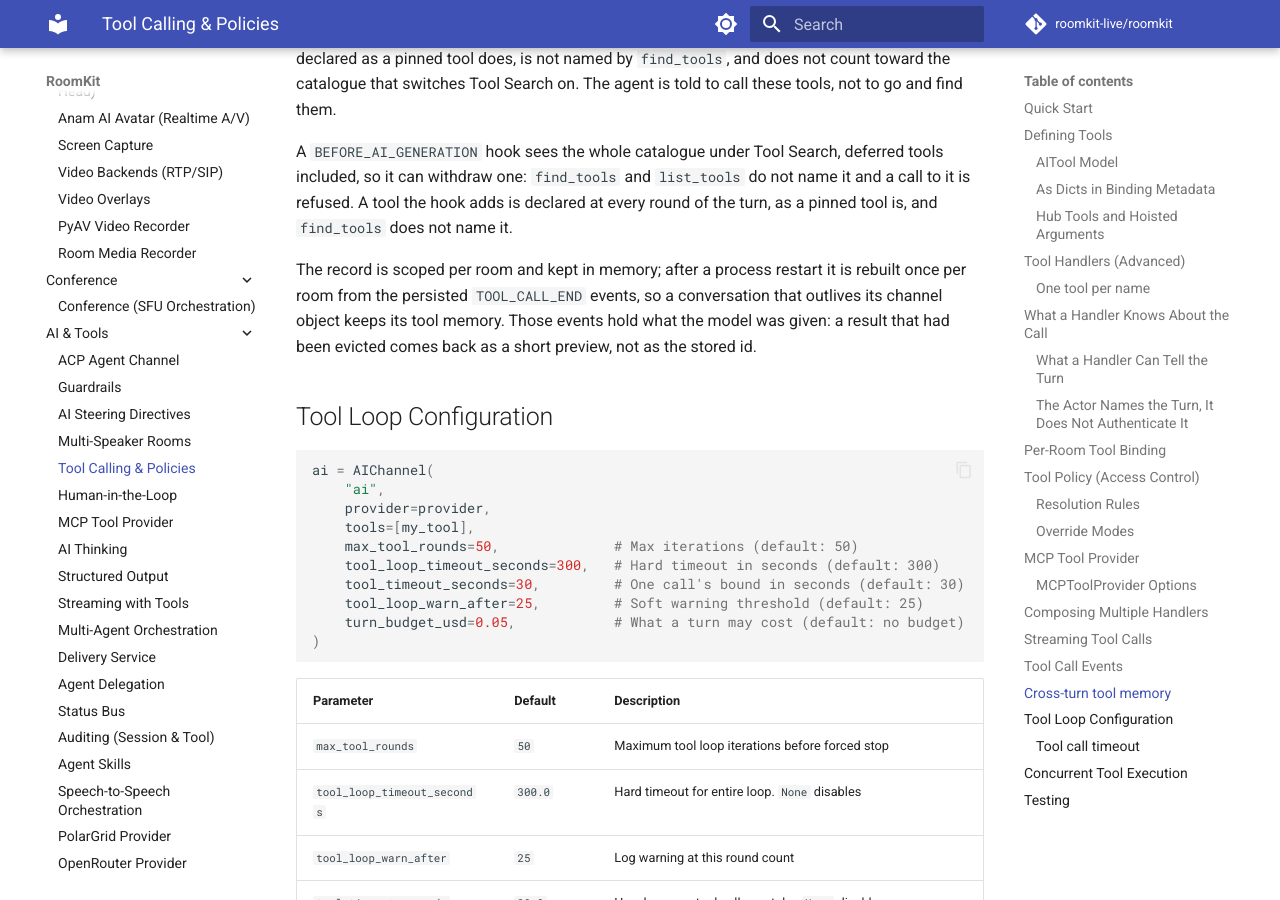
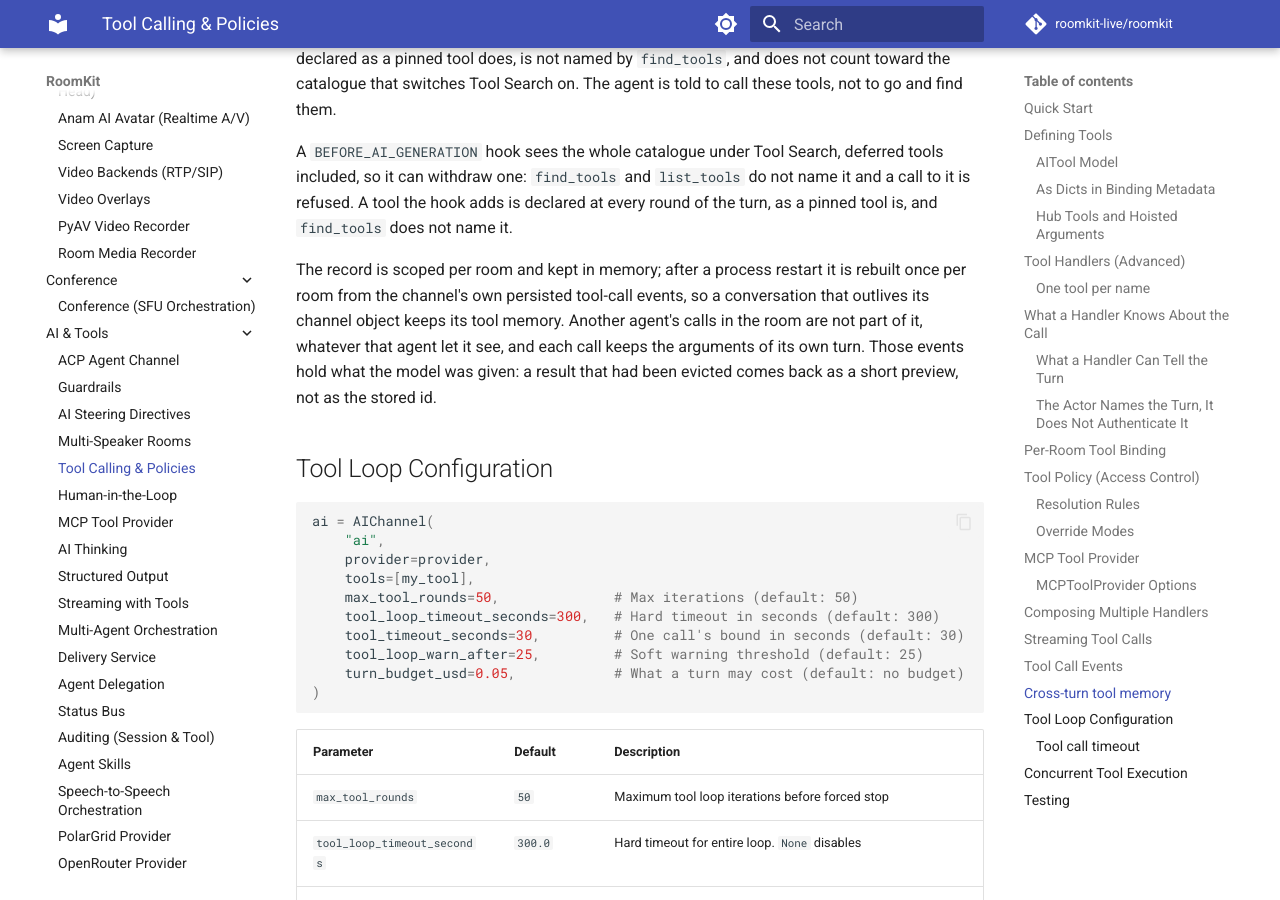
Before and after one commit to roomkit-live/roomkit-docs, an MkDocs documentation site: the page built from docs/guides/tool-calling.md, in a window 1280 px wide and 900 px high, scrolled down 15900 px. Built offline with MkDocs 1.6.1 and Material for MkDocs 9.7.7, drawn with Linux system fonts in a browser that asks for light colours; comment, search, counter and statistics services are not loaded.

Commit message:
docs(ai): the tool memory and skill activations are rebuilt from the channel's own tool rows (RMK-393)

```diff
--- a/docs/guides/tool-calling.md
+++ b/docs/guides/tool-calling.md
@@ -661,8 +661,10 @@ do not name it and a call to it is refused. A tool the hook adds is declared at
 every round of the turn, as a pinned tool is, and `find_tools` does not name it.
 
 The record is scoped per room and kept in memory; after a process restart it is
-rebuilt once per room from the persisted `TOOL_CALL_END` events, so a
-conversation that outlives its channel object keeps its tool memory. Those
+rebuilt once per room from the channel's own persisted tool-call events, so a
+conversation that outlives its channel object keeps its tool memory. Another
+agent's calls in the room are not part of it, whatever that agent let it see,
+and each call keeps the arguments of its own turn. Those
 events hold what the model was given: a result that had been evicted comes back
 as a short preview, not as the stored id.
 
```
Also changed, not shown: docs/guides/agent-skills.md (+3 -2 lines).
